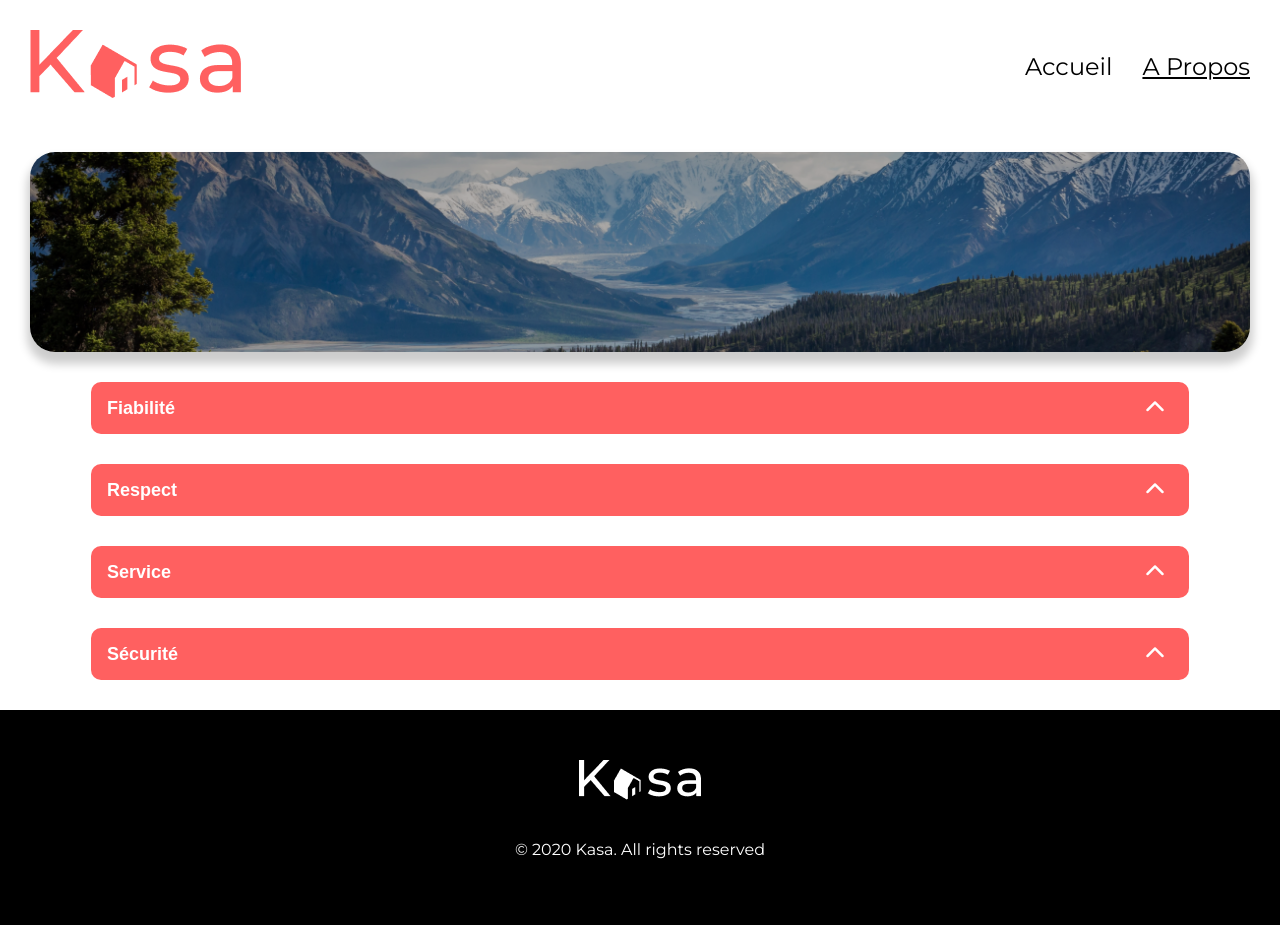
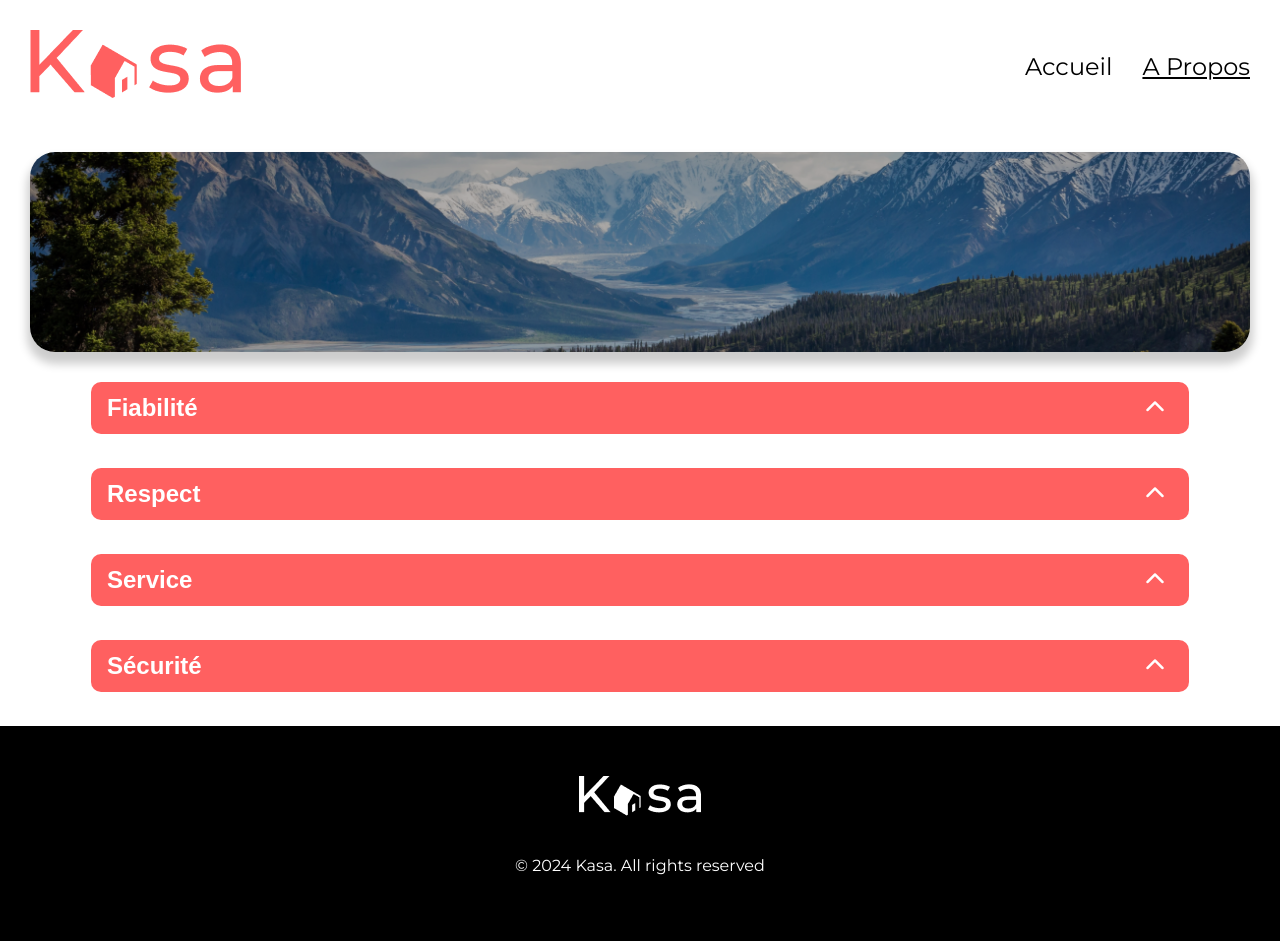
Before and after one commit to KD-Dev-Tech/P7-Kasa, a React (Vite) app: page /about in a window 1280 px wide. Built offline with nearby package versions, Linux system fonts and the light colour scheme.

Commit message:
Refactoring composant Dropdown avant validation

```diff
--- a/src/components/Dropdown.jsx
+++ b/src/components/Dropdown.jsx
@@ -2,16 +2,15 @@ import { useState } from "react";
 import PropTypes from "prop-types";
 
 
- function Dropdown({ title, description }) {
+ function Dropdown({ title, description, className}) {
   Dropdown.propTypes = {
   title: PropTypes.string,
   description: PropTypes.node,
+  className: PropTypes.string,
 };
 
   const [isDisplayed, setIsDisplayed] = useState(false);
   const [chevron] = useState("fa-solid fa-chevron-up");
-
-
 
   const toggleDisplay = () => {
     setIsDisplayed(previous => !previous);
@@ -19,7 +18,7 @@ import PropTypes from "prop-types";
 
   return <>
     <button>
-      <p>{title}</p>
+      <h2 className={className}>{title}</h2>
       <i onClick={toggleDisplay} className={`${chevron} ${isDisplayed ? 'rotate' : ''}`}></i>
     </button>
     <div className={`dropdown-content ${isDisplayed ? 'show' : ''}`}>
--- a/src/components/Footer.jsx
+++ b/src/components/Footer.jsx
@@ -5,7 +5,7 @@ function Footer() {
     <footer>
         <div className="footer">
             <img className='logo-footer' src={logo} alt="" />
-            <p>© 2020 Kasa. All rights reserved </p>
+            <p>© 2024 Kasa. All rights reserved </p>
         </div>
     </footer>
   );
--- a/src/components/logement/Host.jsx
+++ b/src/components/logement/Host.jsx
@@ -6,7 +6,7 @@ function Host () {
     const host = HostData.find ((host) => host.id === id);
     return (
         <div className="host">
-             <div className="host-name">
+            <div className="host-name">
                 <span>{host.host.name}</span>
             </div>
             <div className="host-avatar">
--- a/src/components/logement/Rating.jsx
+++ b/src/components/logement/Rating.jsx
@@ -13,7 +13,8 @@ function Rating() {
             <div className="stars">
                 {[...Array(5)].map((star, index) => {
                     return (
-                        <i key={index} className={index < rating.rating ? starsFull : starsEmpty} style={{color: index < rating.rating ? '' : '#e3e3e3'}}></i>                    )
+                        <i key={index} className={index < rating.rating ? starsFull : starsEmpty} style={{color: index < rating.rating ? '' : '#e3e3e3'}}></i>
+                    )
                 })}
             </div>
         </div>
--- a/src/pages/About.jsx
+++ b/src/pages/About.jsx
@@ -17,16 +17,14 @@ function About ({ style }) {
                 {[...Info].map((info, index) => {
                     return (
                         <div className='container' key={index}>
-
                         <Dropdown
                             title={info.title}
+                            className="title-style-about"
                             description={info.description}
                             />
                         </div>
                     )
                 })}
-
-
             </div>
         </div>
     );
--- a/src/pages/Logement.jsx
+++ b/src/pages/Logement.jsx
@@ -16,12 +16,11 @@ function Logement () {
     const navigate = useNavigate();
     const logement = LogementId.find(logement => logement.id === id);
 
-    // si le logement n'existe pas, on redirige vers la page d'erreur 404
     useEffect(() => {
         if (!logement) {
             navigate('/Error404');
         }
-    },[logement, navigate]); // on ajoute navigate dans les dépendances pour éviter un warning
+    },[logement, navigate]);
 
     if (!logement) {
         return null;
@@ -49,8 +48,6 @@ function Logement () {
                 </div>
             </div>
         </div>
-
     );
-
 }
 export default Logement;
--- a/src/styles/components/_carrousel.scss
+++ b/src/styles/components/_carrousel.scss
@@ -33,7 +33,7 @@
         }
     }
 
-    p{
+    p {
         position: absolute;
         color: white;
         font-size: 24px;
--- a/src/styles/components/_dropDown.scss
+++ b/src/styles/components/_dropDown.scss
@@ -2,9 +2,6 @@
     display: flex;
     max-width: 1440px;
     gap: 74px;
-
-
-
 
     button {
         display: flex;
@@ -17,22 +14,20 @@
         color: white;
         border: none;
 
-        p {
-            font-size: 18px;
-            font-weight: 700;
+        h2 {
             padding-left: 10px;
         }
 
         i {
             font-size: 20px;
             margin-right: 18px;
-            transition: transform 0.8s ease-in-out;
+            transition: transform 0.2s ease-in-out;
             cursor: pointer;
         }
 }
 
     .dropdown-content {
-        font-size: 16px;
+        font-size: 18px;
         font-weight: 500;
         width: 100%;
         text-align: left;
@@ -40,7 +35,7 @@
         margin-top: -52px;
         opacity: 0;
         z-index: -1;
-        transition: 0.2s;
+        transition: 0.5s;
         overflow: inherit;
 
         ul {
@@ -52,12 +47,13 @@
             padding-left: 15px;
             padding-right: 15px;
             height: 50px;
+
         }
     }
 }
 
 .dropdown-content.show {
-    transition: 0.2s;
+    transition: 0.5s;
     opacity: 1;
     margin-top: 0;
     margin-bottom: 31px;
@@ -81,10 +77,8 @@
 
         button {
             height: 30px;
-
-            p{
+            h2{
                 font-size: 13px;
-
             }
         }
 
@@ -117,3 +111,10 @@
         width: 100%;
     }
 }
+
+.title-style-about {
+    font-size: 24px;
+    @media (max-width: 768px) {
+        font-size: 13px;
+    }
+}
```
Also changed, not shown: src/components/Banner.jsx (+5 -10 lines). Lines whose indentation alone changed are shown as unchanged.
